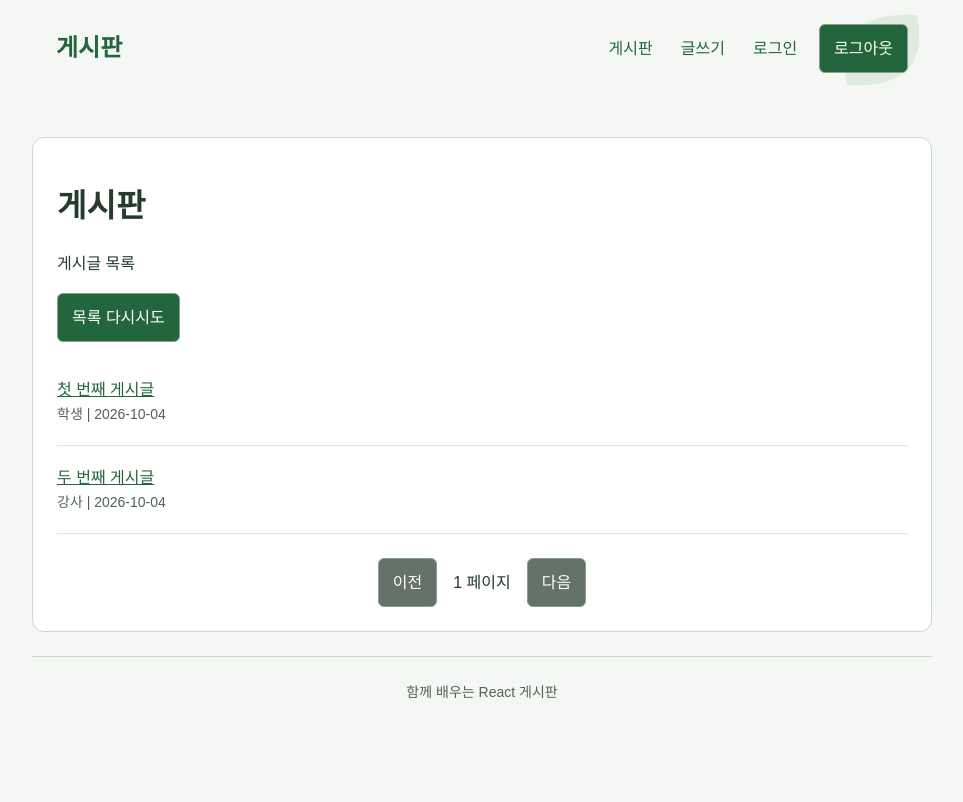
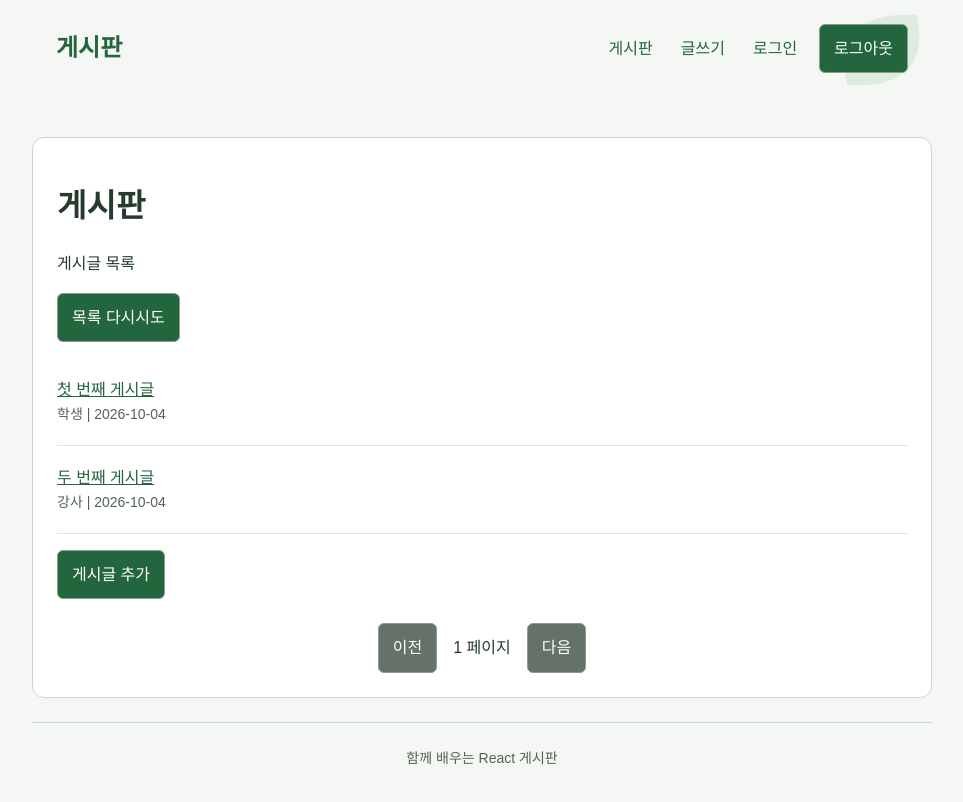
Before and after one commit to teiubese00000-bot/front-react, a React (Vite) app: page / in a window 1280 px wide. Shown: the top 802 px of the page, without its empty margins (158-1121 px from the left). Built offline with nearby package versions, Linux system fonts and the light colour scheme.

Commit message:
배열을 state로 관리

```diff
--- a/src/App.jsx
+++ b/src/App.jsx
@@ -1,10 +1,14 @@
+import { useState } from "react";
 import BoardFooter from "./BoardFooter";
 import BoardHeader from "./components/BoardHeader";
 import PostList from "./components/PostList";
 import "./style.css";
 
+
+/** useState 를 사용하면 추가한 것에 대한 랜더링을 다시해줌...실시간으로 뭔가를 해줌*/
+
 export default function App() {
-  const posts = [
+  const [posts, setPosts] = useState([
     {
       id: 1,
       title: "첫 번째 게시글",
@@ -19,7 +23,20 @@ export default function App() {
       createDatetime: "2026-10-04",
       content: "바나나",
     },
-  ];
+  ]);
+
+  function addPracticePost() {
+    const id = Date.now();
+    setPosts((currentPosts) => [
+      {
+        id,
+        title: `임시게시글 ${currentPosts.length}`,
+        authorNickname: "학생",
+        createDatetime: "2026-10-04",
+      },
+      ...currentPosts,
+    ]);
+  }
 
   return (
     <>
@@ -35,6 +52,9 @@ export default function App() {
         </button>
 
         <PostList posts={posts} onSelect={(post) => window.alert(post.title)} />
+        <button type="button" onClick={addPracticePost}>
+          게시글 추가
+        </button>
 
         <div className="pagination" aria-label="페이지 이동">
           <button id="previous-page" type="button" disabled>
```
